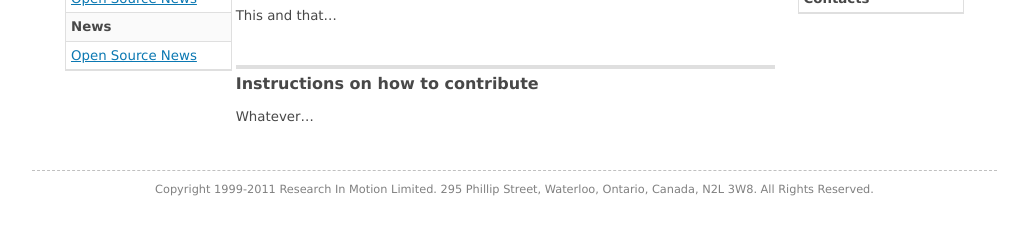
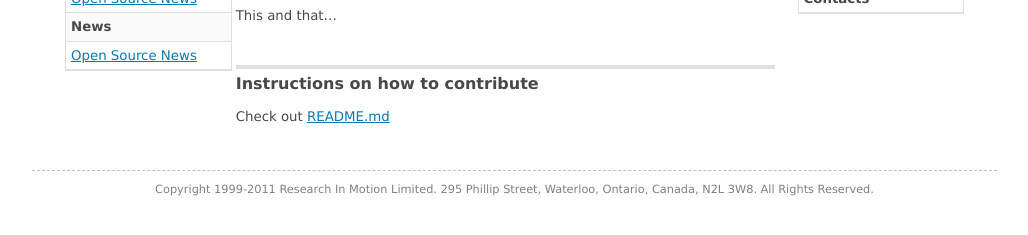
Before and after one commit to blackberry/Community, a Jekyll site: the page built from index.md, in a window 1280 px wide. Shown: the part 194-429 px from the top of the page, without its empty margins (126-1154 px from the left). Built offline with Jekyll 4.4.1, drawn with Linux system fonts in a browser that asks for light colours.

Commit message:
reference from index

```diff
--- a/index.md
+++ b/index.md
@@ -10,4 +10,4 @@ This and that...
 
 ## Instructions on how to contribute
 
-Whatever...
+Check out [README.md](blob/gh-pages/README.md)
```
